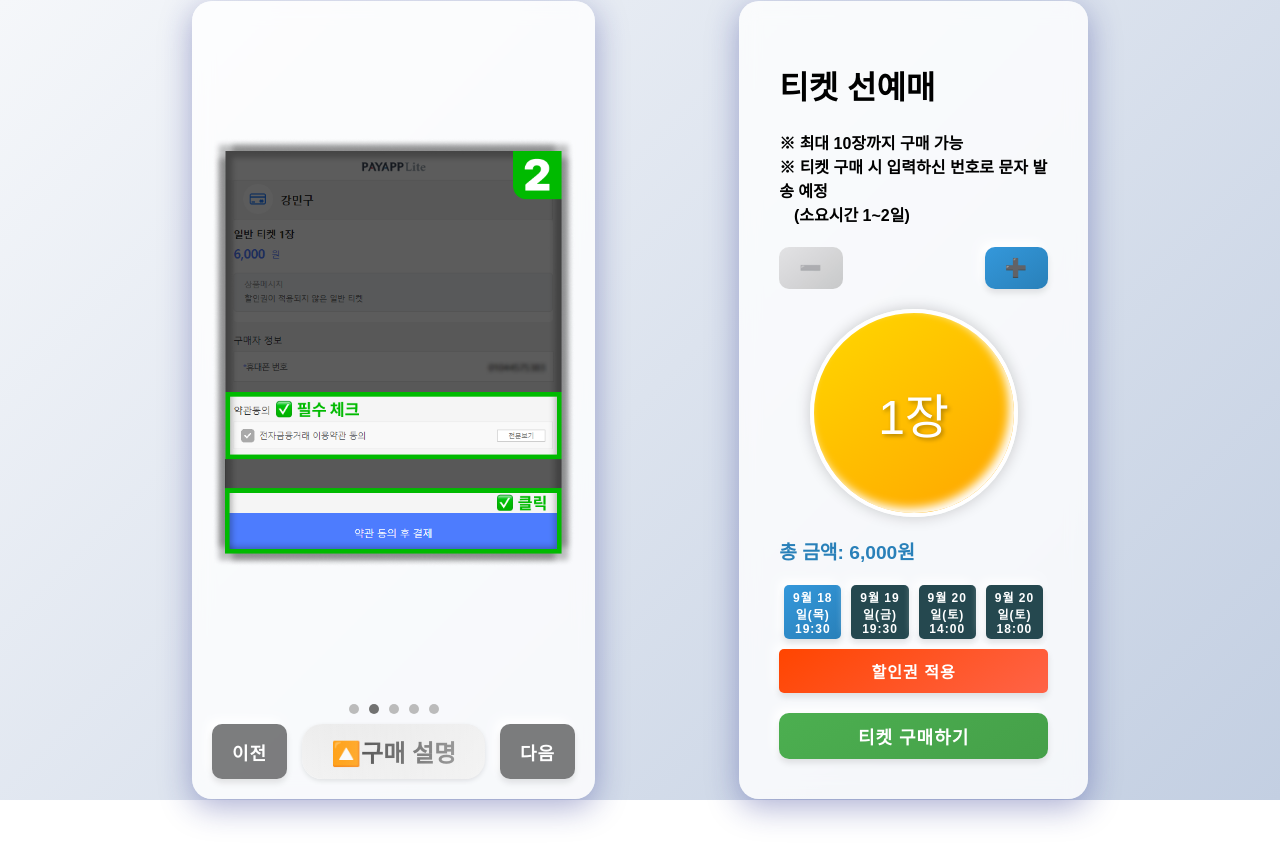
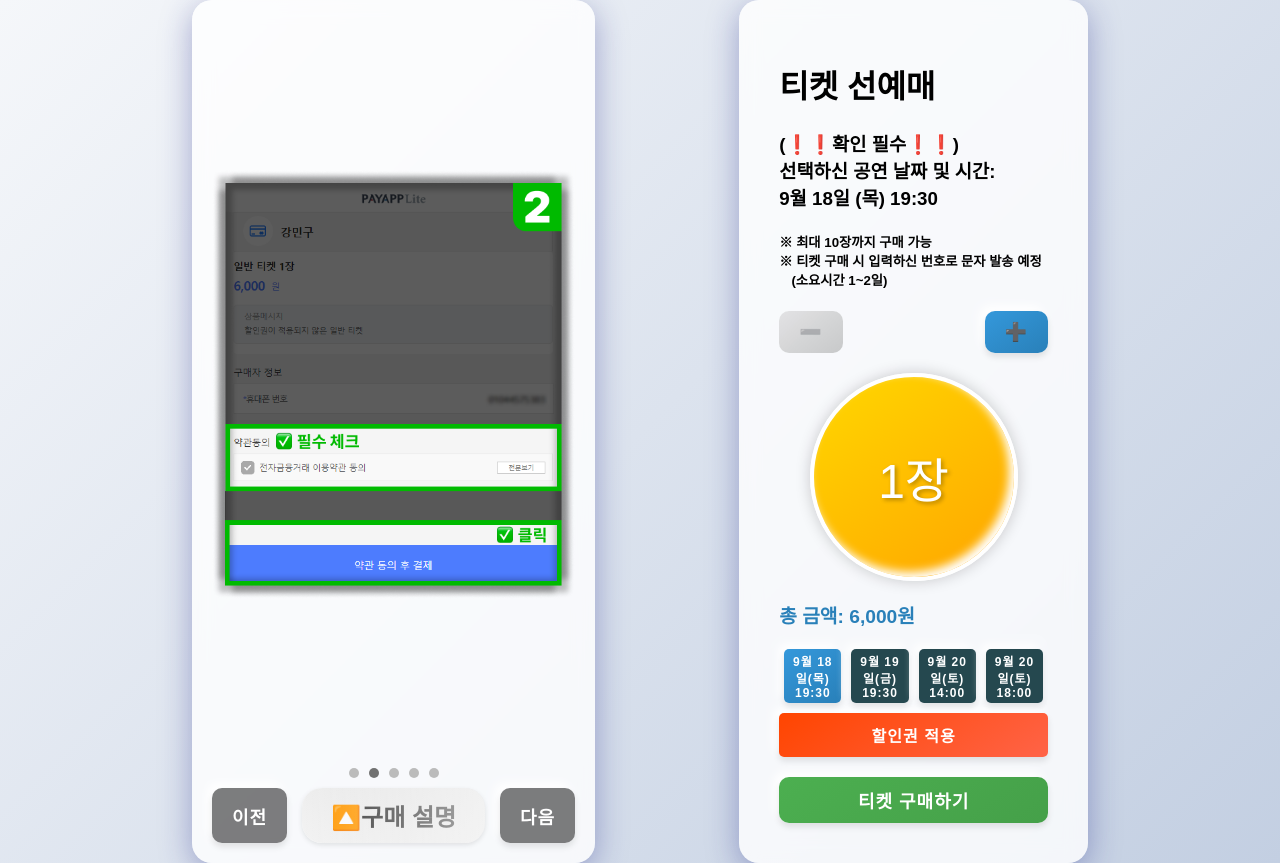
Before and after one commit to uoukangmingu/precheck, a plain HTML site: page index.html in a window 1280 px wide. Before the commit the page ends 800 px from the top, so only its background shows below. Drawn offline with Linux system fonts and the light colour scheme.

Commit message:
Add files via upload

```diff
--- a/index.html
+++ b/index.html
@@ -10,7 +10,7 @@
     <div class="main-container">
 <div class="left-container">
     <div class="slider">
-        <img src="1.png" alt="결제 방법 설명 1" class="slider-image">
+        <img src="1.png" alt="결제 방법 설명" class="slider-image">
     </div>
     <div class="slider-dots"></div>
     <div class="slider-buttons">
@@ -21,7 +21,8 @@
 </div>
         <div class="right-container">
     <h1>티켓 선예매</h1>
-    <h4>※ 최대 10장까지 구매 가능<br>※ 티켓 구매 시 입력하신 번호로 문자 발송 예정<br>ㅤ(소요시간 1~2일)</h4>
+    <h3>(❗❗확인 필수❗❗)<br>선택하신 공연 날짜 및 시간:<br>9월 18일 (목) 19:30</h3>
+    <h5>※ 최대 10장까지 구매 가능<br>※ 티켓 구매 시 입력하신 번호로 문자 발송 예정<br>ㅤ(소요시간 1~2일)</h5>
 <div class="controls">
 <button id="decreaseBtn" aria-label="티켓 수량 감소">➖</button>
 <button id="increaseBtn" aria-label="티켓 수량 증가">➕</button>
```
Also changed, not shown: discount.html (+2 -1 lines), discount2.html (+2 -1 lines), discount3.html (+2 -1 lines), discount4.html (+2 -1 lines), index2.html (+3 -2 lines), index3.html (+2 -1 lines), index4.html (+2 -1 lines).
